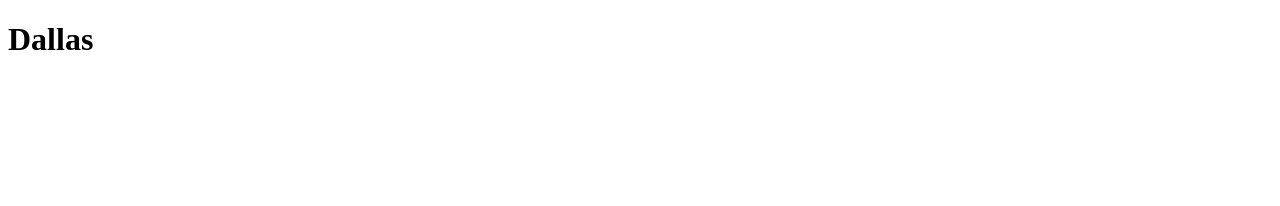
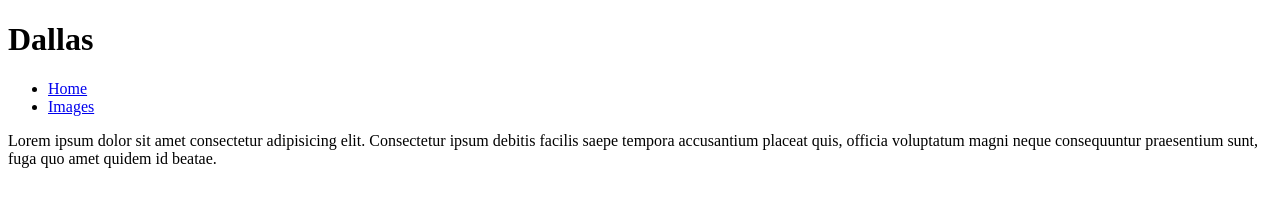
Before and after one commit to danny-h10/simple_travel_site, a plain HTML site: page index.html in a window 1280 px wide. Drawn offline with Linux system fonts and the light colour scheme.

Commit message:
added header and nav

```diff
--- a/index.html
+++ b/index.html
@@ -3,12 +3,23 @@
 <head>
     <meta charset="UTF-8">
     <meta name="viewport" content="width=device-width, initial-scale=1.0">
-    <title>Document</title>
+    <title>Simple Travel Site</title>
 
-    <h1>Dallas</h1>
 </head>
-<nav></nav>
 <body>
-
+    <header>
+        <h1>Dallas</h1>
+        <nav>
+        <ul>
+            <li>
+                <a href="index.html">Home</a>
+            </li>
+            <li>
+            <a href="cityimages.html">Images</a>
+            </li>
+        </ul>
+        </nav>
+        Lorem ipsum dolor sit amet consectetur adipisicing elit. Consectetur ipsum debitis facilis saepe tempora accusantium placeat quis, officia voluptatum magni neque consequuntur praesentium sunt, fuga quo amet quidem id beatae.
+       </header>
 </body>
 </html>
```
Also changed, not shown: cityimages.html (+5 -3 lines).
